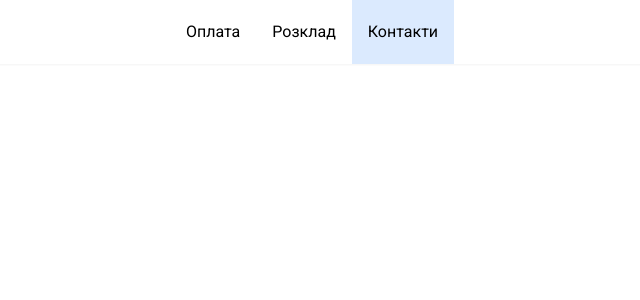
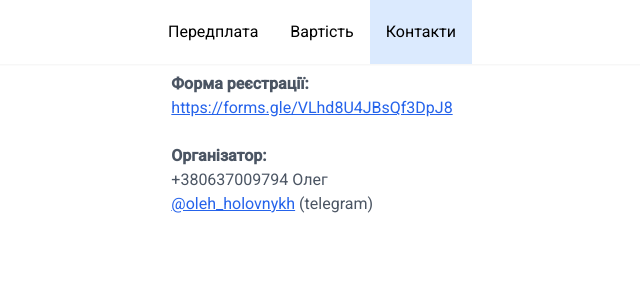
Before and after one commit to oleh-holovnykh/intensive-awareness, a React (Vite) app: page /#/contacts in a window 1280 px wide. Shown: the top 300 px of the page, without its empty margins (328-968 px from the left). Built offline with nearby package versions, Linux system fonts and the light colour scheme.

Commit message:
some changes

```diff
--- a/src/App.tsx
+++ b/src/App.tsx
@@ -3,6 +3,7 @@ import { NavBar } from './components/NavBar/NavBar';
 import navItems from './Data/navItems.json';
 import Payment from './pages/Payment/Payment';
 import { Info } from './pages/Info/Info';
+import Contacts from './pages/Contacts/Contacts';
 
 function App() {
   return (
@@ -15,6 +16,7 @@ function App() {
             <Route index element={<Payment />} />
             <Route path='payment' element={<Payment />} />
             <Route path='schedule' element={<Info />} />
+            <Route path='contacts' element={<Contacts />} />
           </Routes>
         </div>
       </div>
--- a/src/data/navItems.json
+++ b/src/data/navItems.json
@@ -1,5 +1,5 @@
 [
-  { "id": 1, "title": "Оплата", "url": "/payment" },
-  { "id": 2, "title": "Розклад", "url": "/schedule"},
+  { "id": 1, "title": "Передплата", "url": "/payment" },
+  { "id": 2, "title": "Вартість", "url": "/schedule"},
   { "id": 2, "title": "Контакти", "url": "/contacts"}
 ]
--- /dev/null
+++ b/src/pages/Contacts/Contacts.tsx
@@ -0,0 +1,26 @@
+import React from 'react';
+
+const Contacts: React.FC = () => {
+  return (
+    <div className='text-left w-max mt-2 mx-auto text-gray-600'>
+    <strong>Форма реєстрації:</strong><br />
+      <a target='blank'
+        className='text-blue-600 underline hover:text-blue-700'
+        href="https://forms.gle/VLhd8U4JBsQf3DpJ8"
+      >
+        https://forms.gle/VLhd8U4JBsQf3DpJ8
+      </a> <br /> <br />
+   <strong>Організатор:</strong> <br />
+    +380637009794 Олег<br />
+      <a
+        target='blank'
+        className='text-blue-600 underline hover:text-blue-700'
+        href="https://t.me/oleh_holovnykh">
+          @oleh_holovnykh
+      </a> (telegram)
+
+    </div>
+  )
+}
+
+export default Contacts
--- /dev/null
+++ b/src/pages/Contacts/index.ts
@@ -0,0 +1 @@
+export * from './Contacts';
--- a/src/pages/Info/Info.tsx
+++ b/src/pages/Info/Info.tsx
@@ -18,7 +18,7 @@ export const Info: React.FC = () => {
 
       <div className='mb-4'>
         <strong>🍛️ Харчування:</strong> <br />
-        5900 грн <br /> (триразове вегетаріанське. Вартість вказана за весь інтенсив.)
+        5900 грн <br /> (триразове вегетаріанське)
       </div>
       <div>
         <div className='mb-2'>
@@ -69,7 +69,9 @@ export const Info: React.FC = () => {
           </table>
         </div>
       </div>
-      <span className='bg-yellow-100 break-words '> Доплату за інтенсив, а також оплату проживання і харчування <br /> можна будет здати в перший день Інтенсиву - 02 серпня</span>
+      <span className='bg-yellow-100 break-words '> Доплата за інтенсив/проживання/харчування</span> <br />
+      <span className='bg-yellow-100 break-words '> готівкою або на <Link to='/payment' className="text-blue-500 underline hover:text-blue-700">ФОП</Link></span><br />
+      <span className='bg-yellow-100 break-words '> до 2 серпня, включаючи перший день інтенсиву</span>
     </div>
   );
 };
--- a/src/pages/Payment/Payment.tsx
+++ b/src/pages/Payment/Payment.tsx
@@ -1,7 +1,5 @@
 import React from 'react';
-import { CopyButton } from '../../components/CopyButton';
 import ie from '../../data/individualEntrepreneur.json';
-import CurrencyData from '../../components/CurrencyData/CurrencyData';
 import useCurrencyData from '../../hooks/useCurrencyData';
 
 const Payment: React.FC = () => {
@@ -23,23 +21,23 @@ const Payment: React.FC = () => {
 
   return (
     <div className='text-left w-max mt-2 mx-auto text-gray-600'>
-      <CurrencyData />
       <div className='mb-2'>
-        Cума: {sum}
+        <strong>Cума передплати (€50): {sum} {`грн (поточний курс: ${euroRate!.rateSell})`} </strong> <br />
+        🧾 Після оплати, будь ласка, пришліть скріншот <br /> квитанції <a className="text-blue-600 hover:underline" target="_blank" href="https://t.me/oleh_holovnykh">t.me/oleh_holovnykh</a>
       </div>
       <p className='bg-yellow-100 p-2 inline-block'>Реквізити:</p>
       <br />
-      {ie.recipient} <CopyButton value={ie.recipient} />
+      {ie.recipient}
       <br />
-      IBAN: {ie.iban} <CopyButton value={ie.iban} />
+      IBAN: {ie.iban}
       <br />
-      ІПН/ЄДРПОУ: {ie.id} <CopyButton value={ie.id} />
+      ІПН/ЄДРПОУ: {ie.id}
       <br />
-      Акціонерне товариство: {ie.bank} <CopyButton value={ie.bank} />
+      Акціонерне товариство: {ie.bank}
       <br />
-      МФО: {ie.mfo} <CopyButton value={ie.mfo} />
+      МФО: {ie.mfo}
       <br />
-      ОКПО Банку: {ie.okpo} <CopyButton value={ie.okpo} />
+      ОКПО Банку: {ie.okpo}
       <br />
       <br />
       🔸Призначення платежу:
```
